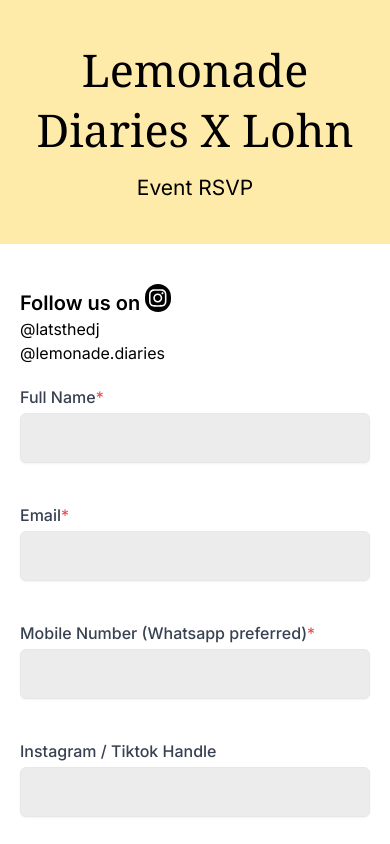
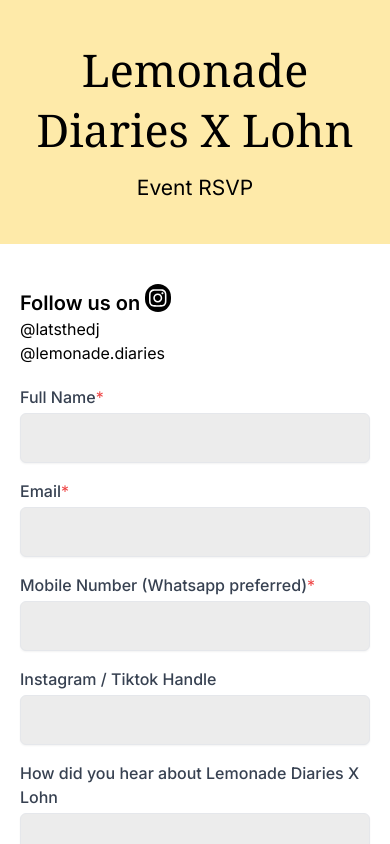
Before and after one commit to emmy-adigun/calendivesite, a Next.js app: page /lemonade.diaries in a window 390 px wide. Shown: the top 844 px of the page. Built offline with nearby package versions, Linux system fonts and the light colour scheme; no server answers.

Commit message:
reduce the gap

```diff
--- a/src/app/lemonade.diaries/lemonade-diaries-data.tsx
+++ b/src/app/lemonade.diaries/lemonade-diaries-data.tsx
@@ -96,7 +96,7 @@
             </div>
 
             <form onSubmit={submitForm} method="post" className="block mt-5">
-                <div className="grid grid-cols-1 md:grid-cols-2 gap-10 px-5 md:px-10">
+                <div className="grid grid-cols-1 md:grid-cols-2 gap-4 md:gap-10 px-5 md:px-10">
                     <div className="form-group">
                         <p className="flex">
                             <Label htmlFor="name">Full Name</Label><span className="text-red-500">*</span>
```
